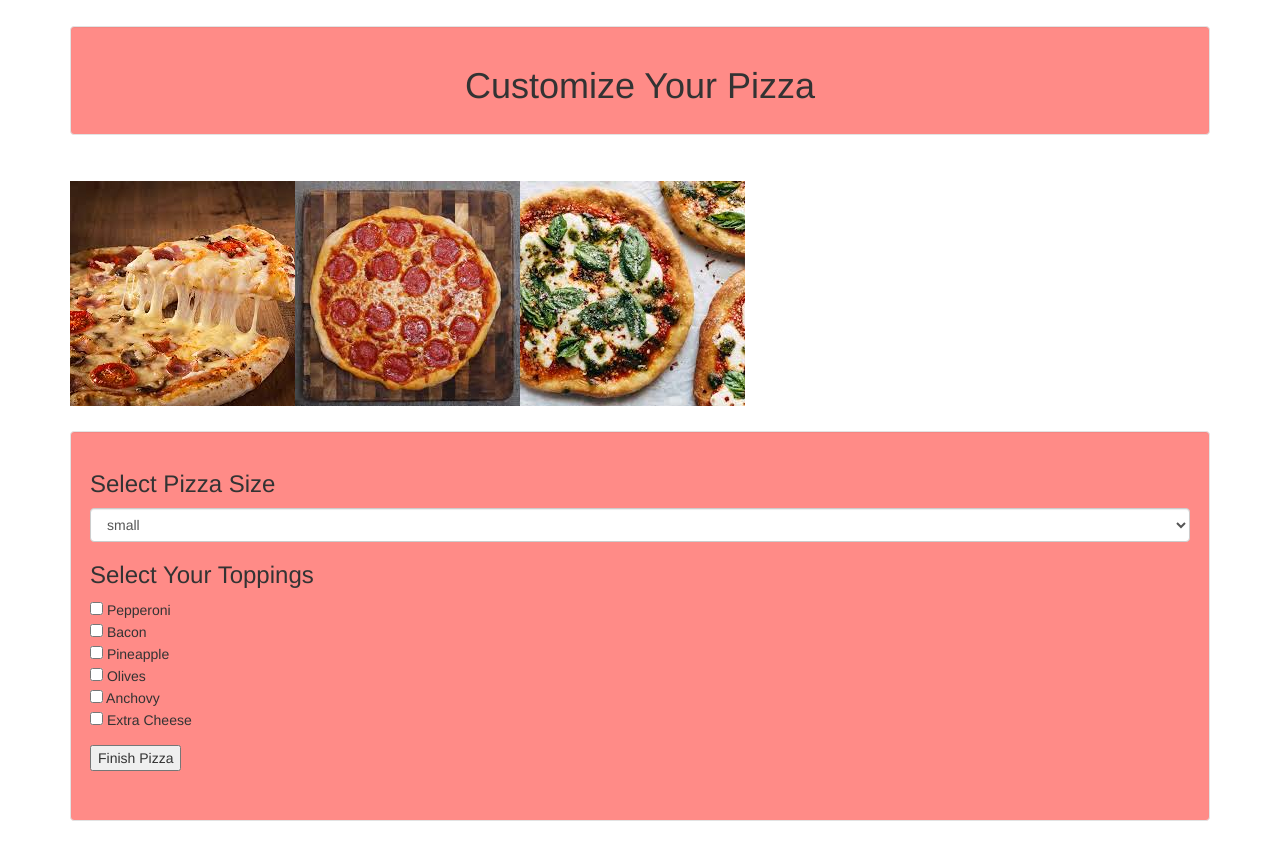
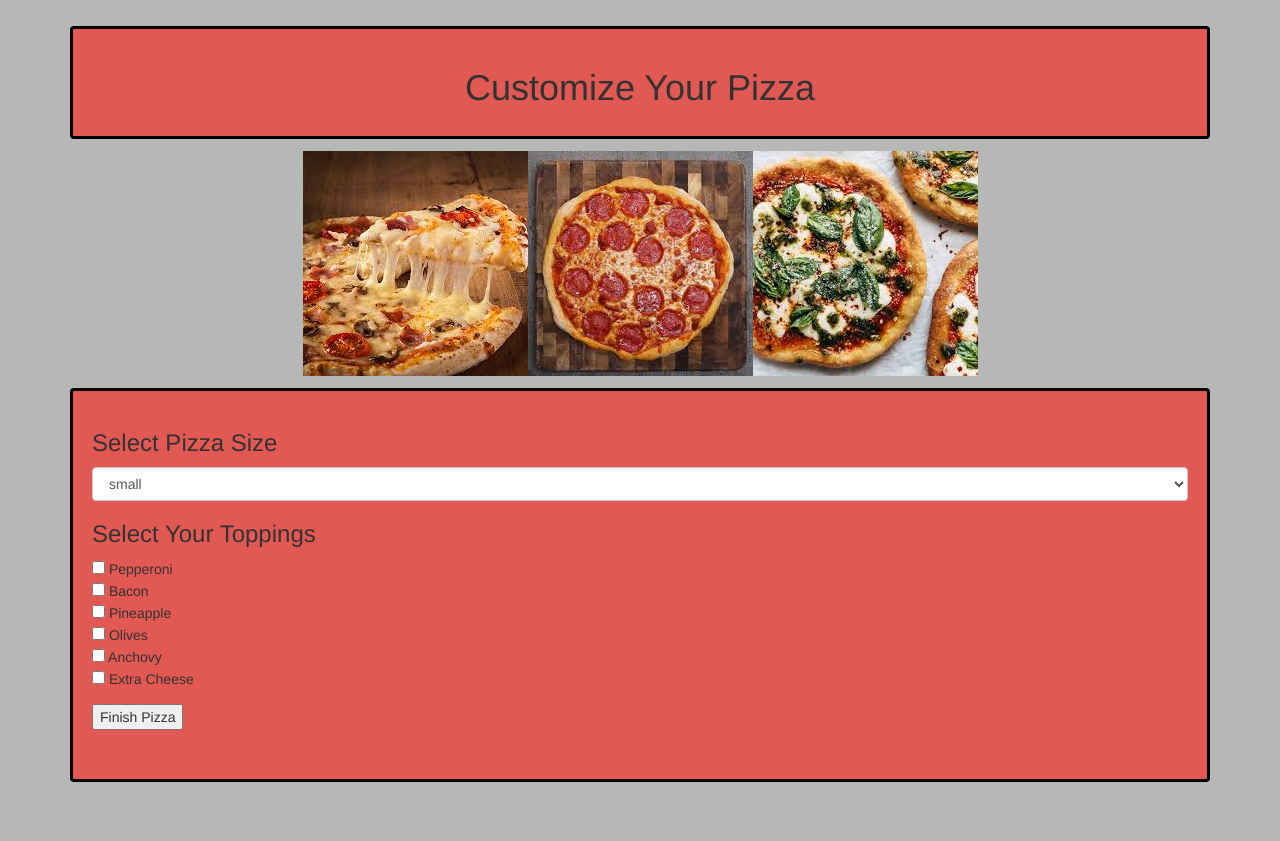
Before and after one commit to ryguybenson/order-pizza, a plain HTML site: page index.html in a window 1280 px wide. After the commit the page ends 800 px from the top, so only its background shows below. Drawn offline with Linux system fonts and the light colour scheme.

Commit message:
style well color, well border, and body background with css

```diff
--- a/css/styles.css
+++ b/css/styles.css
@@ -5,12 +5,23 @@
   text-align: center;
 }
 .well {
-  background-color: rgba(255, 25, 16, 0.5);
+  background-color: rgba(255, 25, 16, 0.6);
+  margin-bottom: 1%;
+  border: solid;
+  border-color: black;
 }
-.container {
+#header {
   margin-top: 2%;
+  margin-bottom: 0%;
 }
-td {
+table {
   text-align: center;
-  margin-left: 5%;
+  margin-left: auto;
+  margin-right: auto;
 }
+#bottom {
+  margin-top: 1%;
+}
+body {
+  background-color: rgba(110,115,111,.5);
+}
--- a/index.html
+++ b/index.html
@@ -9,12 +9,12 @@
     <title>Order a Pizza</title>
   </head>
   <body>
-    <div class="container">
+    <div class="container" id="header">
      <div class="well">
        <h1 id="custom">Customize Your Pizza</h1>
      </div>
     </div>
-    <div class="container">
+    <div class="container" id="firstpics">
       <table>
         <tr>
           <td><img src="img/pizza1.jpg" alt=""></td>
@@ -23,7 +23,7 @@
         </tr>
       </table>
     </div>
-    <div class="container">
+    <div class="container" id="bottom">
      <div class="well">
       <form id="form">
         <h3>Select Pizza Size</h3>
```
